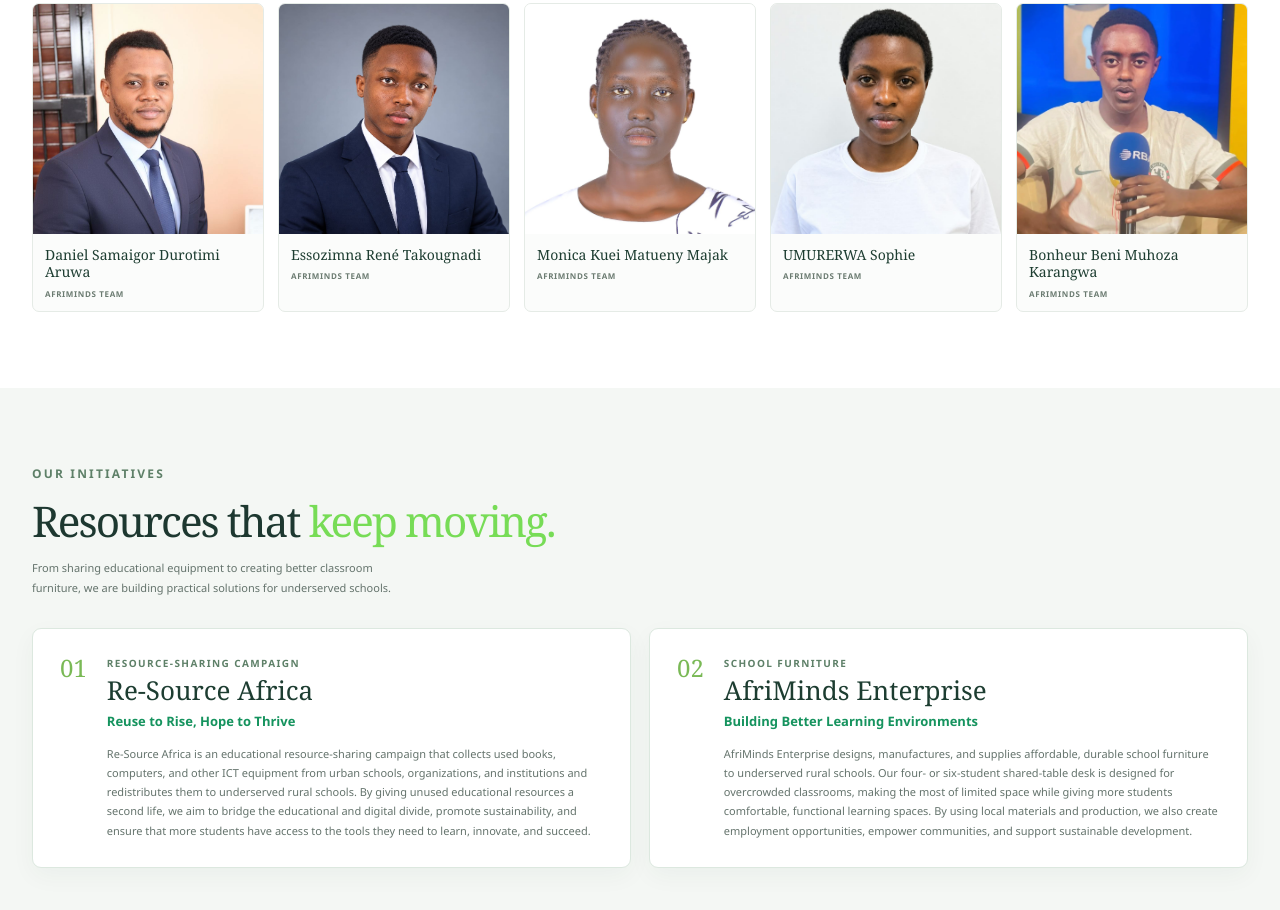
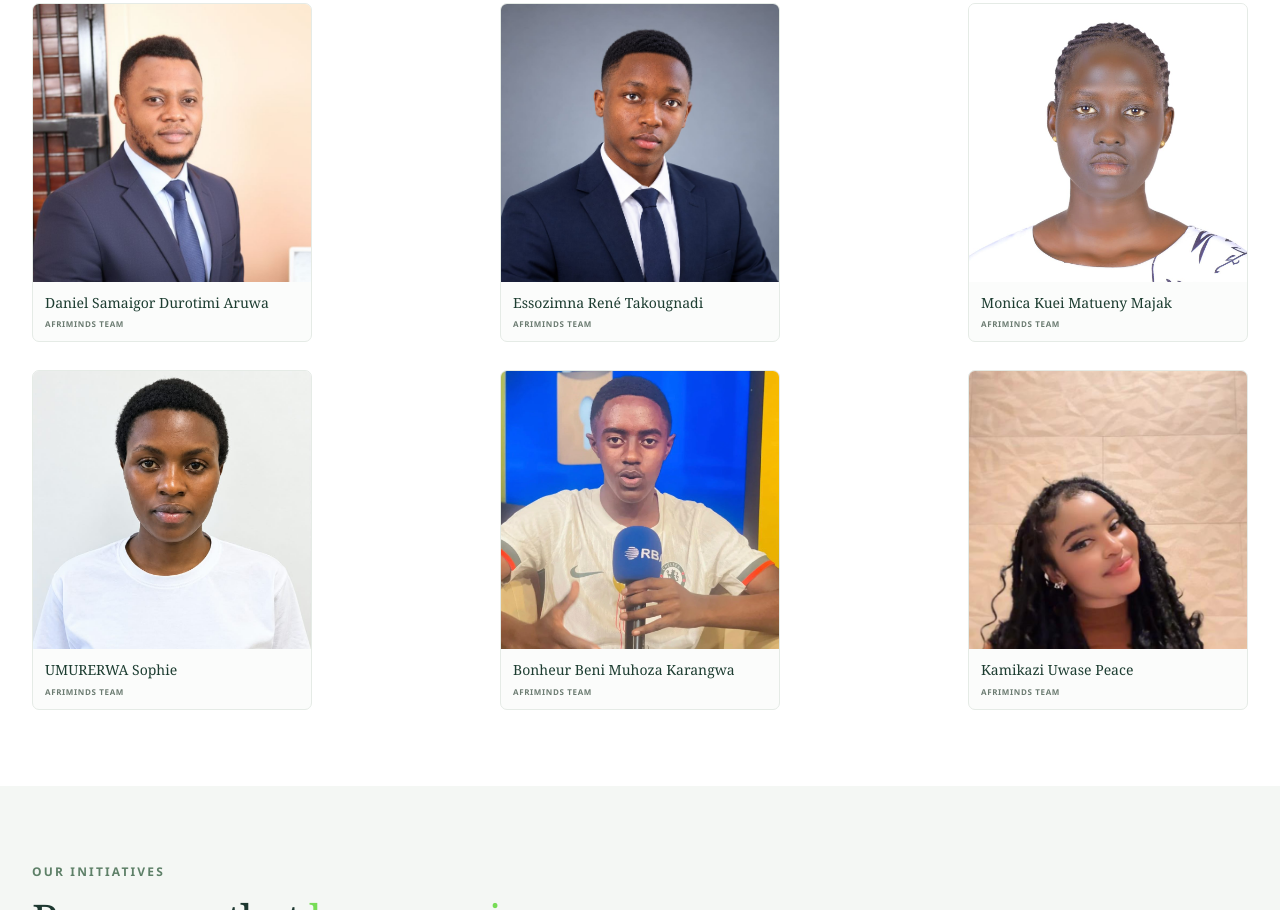
Before and after one commit to kingbrain-dev/Afriminds, a plain HTML site: page index.html in a window 1280 px wide. Shown: the part 1931-2841 px from the top of the page. Drawn offline with Linux system fonts and the light colour scheme.

Commit message:
peace photo adding

```diff
--- a/index.html
+++ b/index.html
@@ -159,6 +159,10 @@
                     <article class="team-profile">
                         <img src="images/bonheur.jpeg" alt="Bonheur Beni Muhoza Karangwa" loading="lazy" decoding="async">
                         <div><h3>Bonheur Beni Muhoza Karangwa</h3><p>AFRIMINDS team</p></div>
+                    </article>
+                    <article class="team-profile">
+                        <img src="images/peace.jpeg" alt="Kamikazi Uwase Peace" loading="lazy" decoding="async">
+                        <div><h3>Kamikazi Uwase Peace</h3><p>AFRIMINDS team</p></div>
                     </article>
                 </div>
             </div>
--- a/site.css
+++ b/site.css
@@ -586,8 +586,9 @@
 
 .team-profiles {
     display: grid;
-    grid-template-columns: repeat(5, minmax(0, 1fr));
-    gap: 14px;
+    grid-template-columns: repeat(3, minmax(0, 280px));
+    justify-content: space-between;
+    gap: 28px;
 }
 
 .team-profile {
```
Also changed, not shown: images/peace.jpeg (added).
